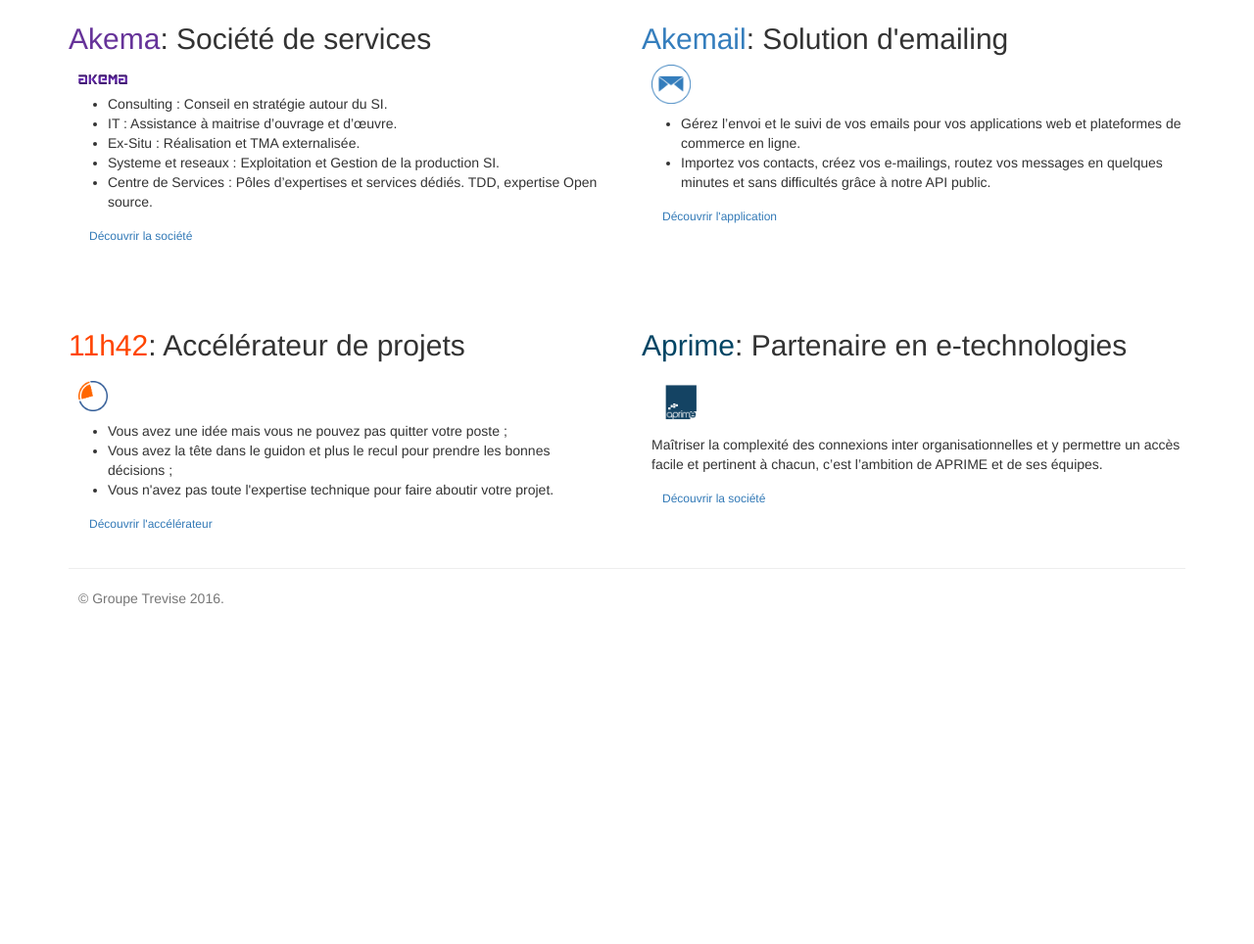
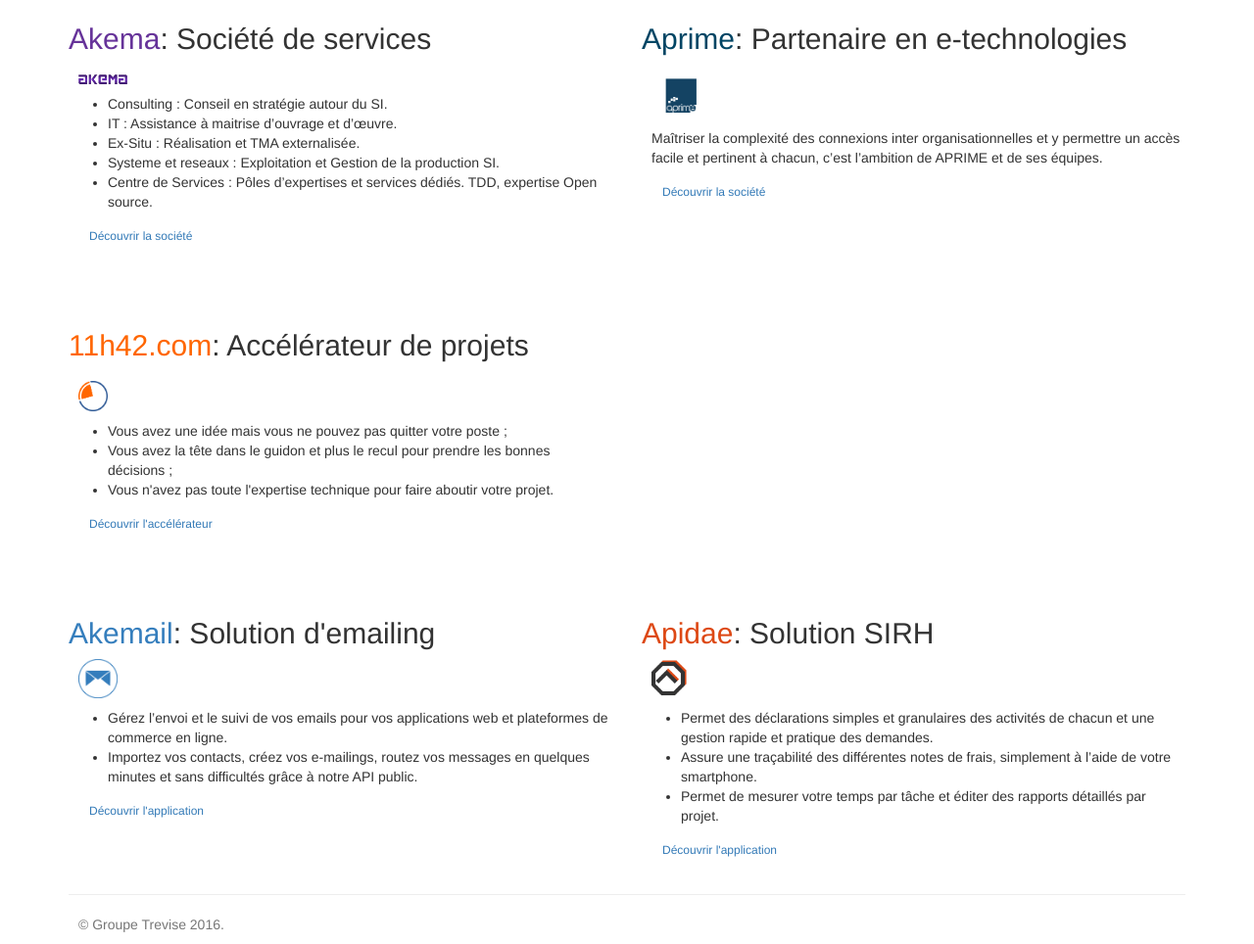
Before and after one commit to akema-fr/Groupe-Trevise, a plain HTML site: page index.html in a window 1280 px wide. Shown: the part 647-1611 px from the top of the page at 98% size. Before the commit the page ends 1278 px from the top, so only its background shows below. Drawn offline with nearby package versions, Linux system fonts and the light colour scheme.

Commit message:
modifications +

```diff
--- a/index.html
+++ b/index.html
@@ -24,11 +24,15 @@
         }
 
         .text-11h42 {
-            color: #ff4500;
+            color: #FF6600;
         }
 
         .text-aprime {
             color: #004564;
+        }
+
+        .text-apidae {
+            color: #DD4814;
         }
 
         .row {
@@ -61,6 +65,12 @@
         #block-aprime .logo {
             margin: 0;
             max-width: 8rem;
+        }
+
+        #block-apidae .logo {
+            margin-left: 7px;
+            margin-bottom: 10px;
+            max-width: 4rem;
         }
 
         p {
@@ -101,6 +111,43 @@
             </p>
         </article>
 
+        <article id="block-aprime" class="subentity col-md-6">
+            <h2><span class="text-aprime">Aprime</span>: Partenaire en e-technologies</h2>
+            <img src="./src/images/logo-aprime.fr.png" alt="logo aprime" class="logo img-fluid pull-xs-right">
+            <p>
+                Maîtriser la complexité des connexions inter organisationnelles et y permettre un accès facile et
+                pertinent à chacun, c’est l’ambition de APRIME et de ses équipes.
+            </p>
+            <p class="text-xs-right">
+                <a class="btn btn-outline-success btn-sm" href="http://aprime.fr" role="button">
+                    Découvrir la société
+                </a>
+            </p>
+        </article>
+
+    </div>
+
+    <div class="row">
+
+        <article id="block-11h42" class="subentity col-md-6 offset-md-3">
+            <h2><span class="text-11h42">11h42.com</span>: Accélérateur de projets</h2>
+            <img src="./src/images/logo-11h42.com.png" alt="logo 11h42" class="logo img-fluid pull-xs-right">
+            <ul>
+                <li>Vous avez une idée mais vous ne pouvez pas quitter votre poste&nbsp;;</li>
+                <li>Vous avez la tête dans le guidon et plus le recul pour prendre les bonnes décisions&nbsp;;</li>
+                <li>Vous n'avez pas toute l'expertise technique pour faire aboutir votre projet.</li>
+            </ul>
+            <p class="text-xs-right">
+                <a class="btn btn-outline-success btn-sm" href="http://11h42.com" role="button">
+                    Découvrir l'accélérateur
+                </a>
+            </p>
+        </article>
+    </div>
+
+
+    <div class="row">
+
         <article id="block-akemail" class="subentity col-md-6">
             <h2><span class="text-akemail">Akemail</span>: Solution d'emailing</h2>
             <img src="./src/images/logo-akemail.fr.png" alt="logo akemail" class="logo img-fluid pull-xs-right">
@@ -120,34 +167,26 @@
                 </a>
             </p>
         </article>
-    </div>
 
-    <div class="row">
-        <article id="block-11h42" class="subentity col-md-6">
-            <h2><span class="text-11h42">11h42</span>: Accélérateur de projets</h2>
-            <img src="./src/images/logo-11h42.com.png" alt="logo 11h42" class="logo img-fluid pull-xs-right">
+        <article id="block-apidae" class="subentity col-md-6">
+            <h2><span class="text-apidae">Apidae</span>: Solution SIRH</h2>
+            <img src="./src/images/apidae-logo.png" alt="logo apidae" class="logo img-fluid pull-xs-right">
             <ul>
-                <li>Vous avez une idée mais vous ne pouvez pas quitter votre poste&nbsp;;</li>
-                <li>Vous avez la tête dans le guidon et plus le recul pour prendre les bonnes décisions&nbsp;;</li>
-                <li>Vous n'avez pas toute l'expertise technique pour faire aboutir votre projet.</li>
+                <li>
+                    Permet des déclarations simples et granulaires des activités de chacun et
+                    une gestion rapide et pratique des demandes.
+                </li>
+                <li>
+                    Assure une traçabilité des différentes notes
+                    de frais, simplement à l’aide de votre smartphone.
+                </li>
+                <li>
+                    Permet de mesurer votre temps par tâche et éditer des rapports détaillés par projet.
+                </li>
             </ul>
             <p class="text-xs-right">
-                <a class="btn btn-outline-success btn-sm" href="http://11h42.com" role="button">
-                    Découvrir l'accélérateur
-                </a>
-            </p>
-        </article>
-
-        <article id="block-aprime" class="subentity col-md-6">
-            <h2><span class="text-aprime">Aprime</span>: Partenaire en e-technologies</h2>
-            <img src="./src/images/logo-aprime.fr.png" alt="logo aprime" class="logo img-fluid pull-xs-right">
-            <p>
-                Maîtriser la complexité des connexions inter organisationnelles et y permettre un accès facile et
-                pertinent à chacun, c’est l’ambition de APRIME et de ses équipes.
-            </p>
-            <p class="text-xs-right">
-                <a class="btn btn-outline-success btn-sm" href="http://aprime.fr" role="button">
-                    Découvrir la société
+                <a class="btn btn-outline-success btn-sm" href="https://akema.apidae.biz" role="button">
+                    Découvrir l'application
                 </a>
             </p>
         </article>
```
Also changed, not shown: src/images/apidae-logo.png (added).
